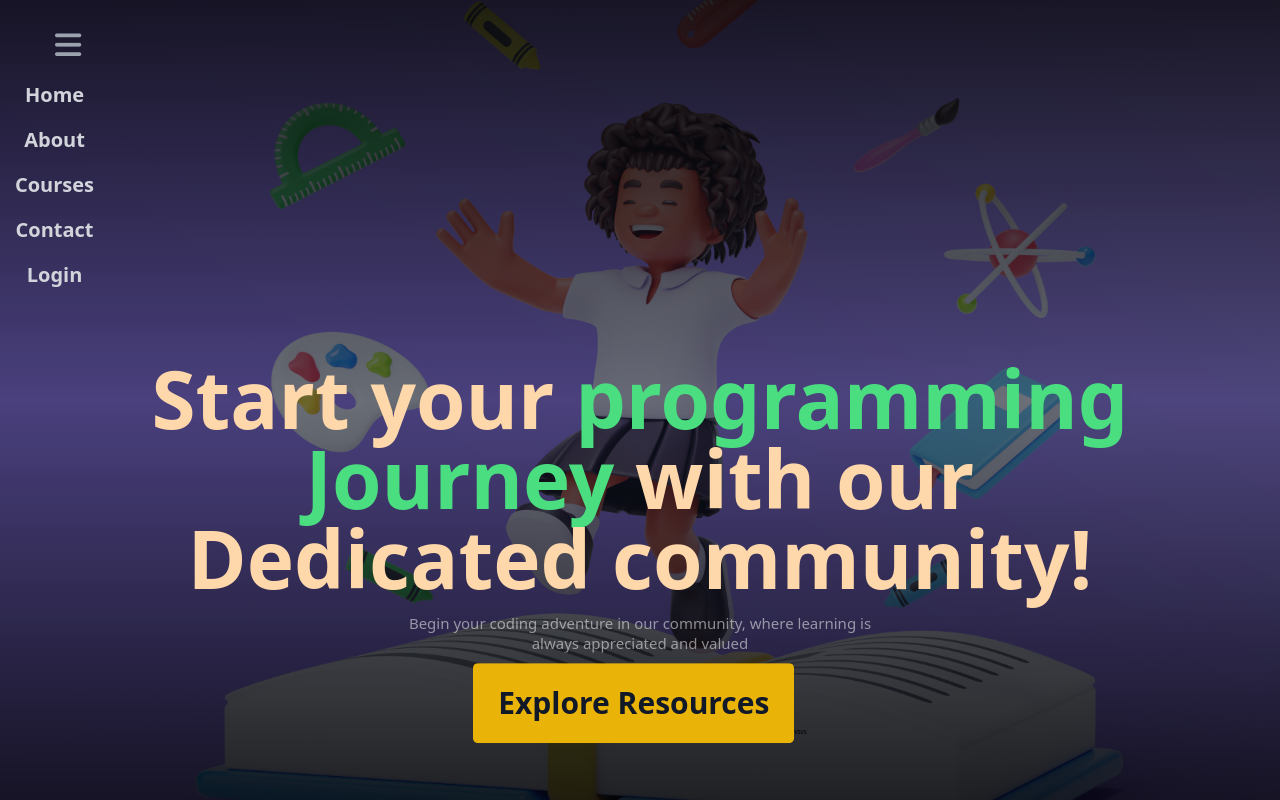
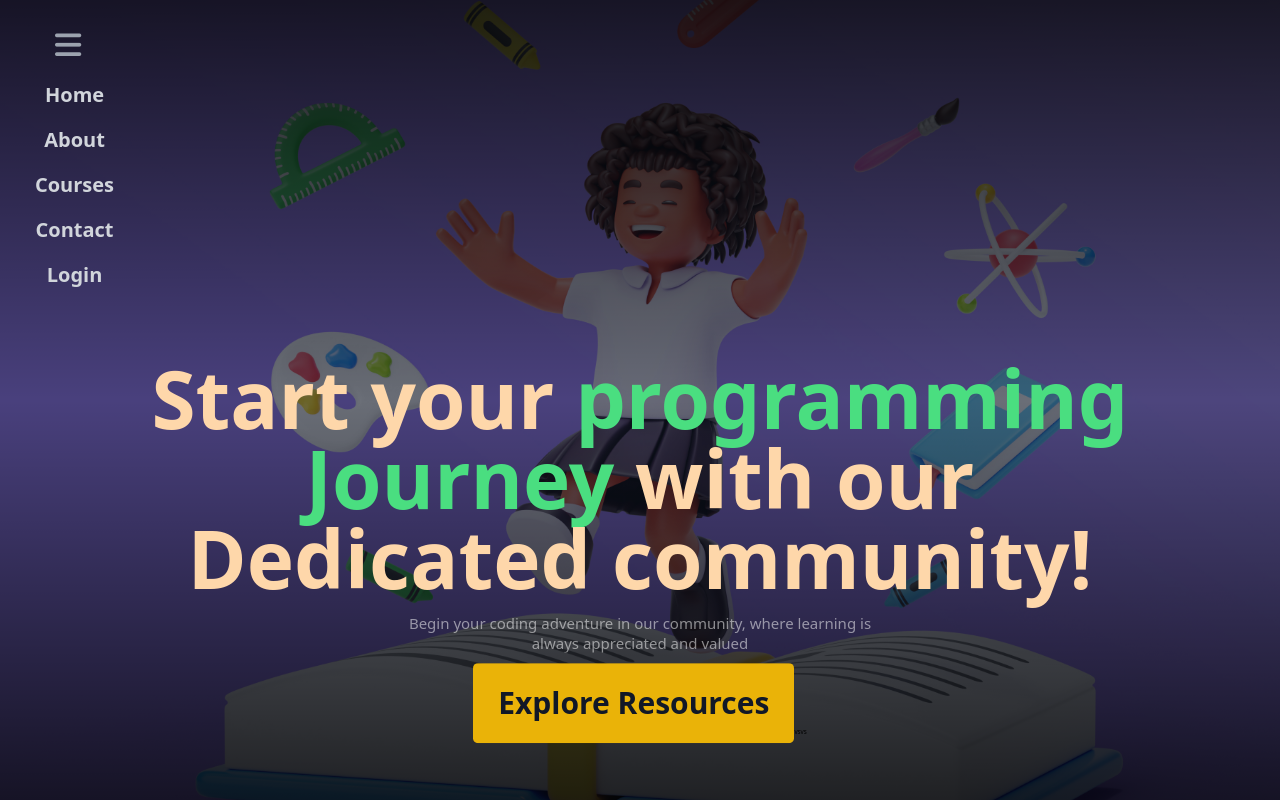
Before and after one commit to Deepak-cell311/Educatsy, a React (Create React App) app in the folder Frontend/: page / in a window 1280 px wide. Both pictures are taken after a click on the element 68 px from the left and 45 px from the top of the page. Shown: the top 800 px of the page. Built offline with nearby package versions, Linux system fonts and the light colour scheme.

Commit message:
frontend pushed-10

```diff
--- a/Frontend/src/Component/Home.jsx
+++ b/Frontend/src/Component/Home.jsx
@@ -36,7 +36,7 @@ const Home = () => {
           <ul className={`flex flex-col md:ml-20 ml-40  ${menuOpen ? "hidden" : "block"}`} >
             {navItems.map((item) => (
               <li key={item} className="mt-10">
-                <Link to={`/${item}`} className="navText -ml-28  text-4lg font-bold hover:text-green-500 text-gray-300" >{item.charAt(0).toUpperCase() + item.slice(1)}</Link>
+                <Link to={`/${item}`} className="navText md:-ml-20 -ml-28   text-4lg font-bold hover:text-green-500 text-gray-300" >{item.charAt(0).toUpperCase() + item.slice(1)}</Link>
               </li>
             ))}
           </ul>
```
